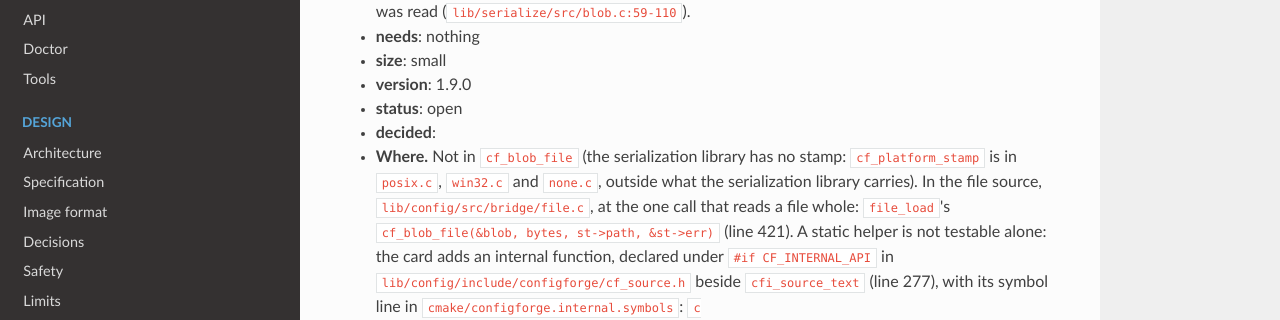
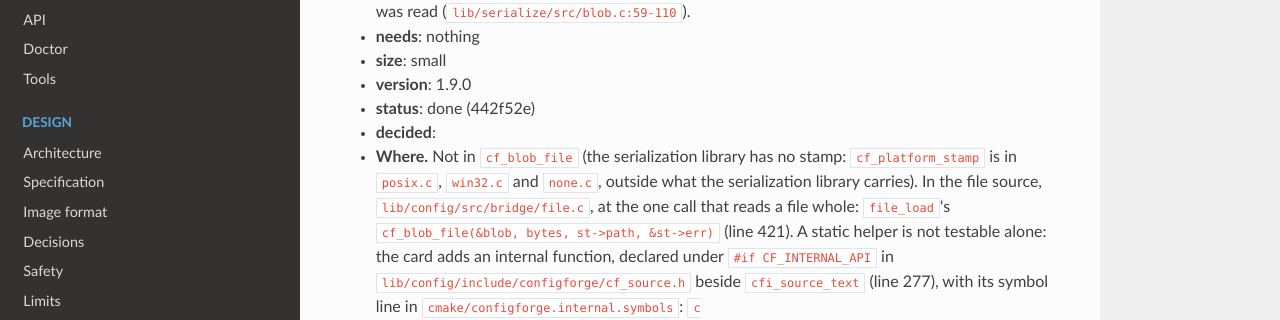
Before and after one commit to develooper1994/configforge, an MkDocs documentation site: the page built from docs/plan/Y-asked.md, in a window 1280 px wide and 900 px high, scrolled down 17374 px. Shown: the part 159-479 px from the top of the window. Built offline with MkDocs 1.6.1, drawn with Linux system fonts in a browser that asks for light colours.

Commit message:
Plan: Y-5 done (442f52e)
Co-Authored-By: Claude Opus 5.5 <noreply@anthropic.com>

````diff
--- a/docs/plan/Y-asked.md
+++ b/docs/plan/Y-asked.md
@@ -360,7 +360,7 @@ this answer under "Organiser's answers"). Both are copied into
 * **needs**: nothing
 * **size**: small
 * **version**: 1.9.0
-* **status**: open
+* **status**: done (442f52e)
 * **decided**:
   * **Where.** Not in `cf_blob_file` (the serialization library has no stamp: `cf_platform_stamp` is in `posix.c`, `win32.c` and `none.c`, outside what the serialization library carries). In the file source, `lib/config/src/bridge/file.c`, at the one call that reads a file whole: `file_load`'s `cf_blob_file(&blob, bytes, st->path, &st->err)` (line 421). A static helper is not testable alone: the card adds an internal function, declared under `#if CF_INTERNAL_API` in `lib/config/include/configforge/cf_source.h` beside `cfi_source_text` (line 277), with its symbol line in `cmake/configforge.internal.symbols`:
     ```c
````
Also changed, not shown: docs/Plan.md (+1 -1 lines).
